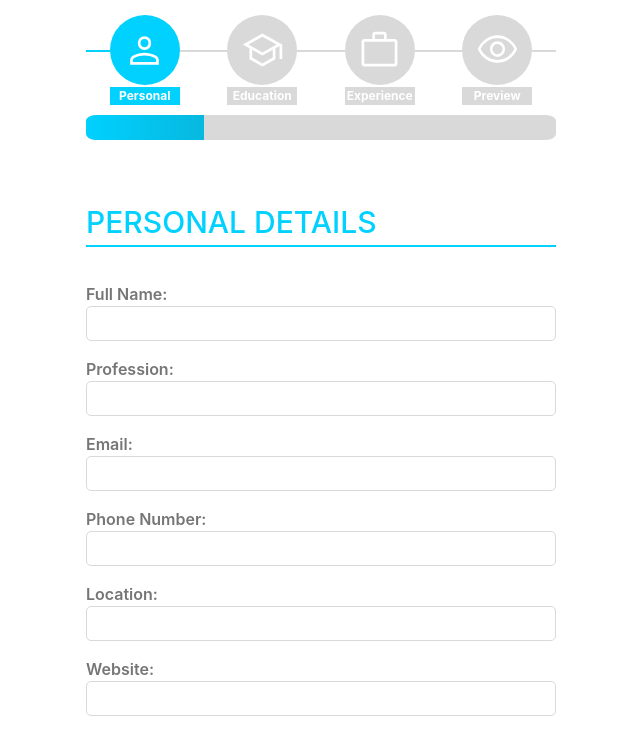
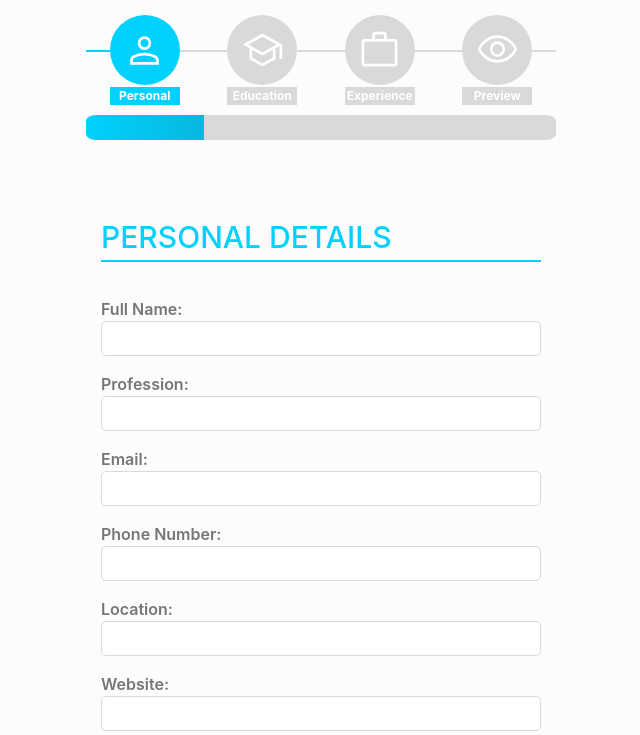
Before and after one commit to smyler3/swiftly-cv, a React (Vite) app: page / in a window 1280 px wide. Shown: the top 735 px of the page, without its empty margins (319-959 px from the left). Built offline with nearby package versions, Linux system fonts and the light colour scheme.

Commit message:
clean: correct main tag placement and apply styling

```diff
--- a/src/App.css
+++ b/src/App.css
@@ -5,15 +5,20 @@
     justify-content: center;
 
     width: 100vw;
-    max-width: var(--max-content-width);
     margin: 0 auto;
-    padding: 15px;
     text-align: center;
+
+    background-color: #FCFCFC;
 }
 
 main,
 .content-page {
     width: 100%;
+    max-width: var(--max-content-width);
+
+    padding: 15px;
+
+    background-color: #FCFCFC;
 }
 
 button {
--- a/src/App.jsx
+++ b/src/App.jsx
@@ -20,6 +20,7 @@ const steps = [
 function App() {
   return (
     <>
+    <main>
       <ProgressTracker steps={steps} currentStep={0} />
       <PersonalForm />
       <ProgressTracker steps={steps} currentStep={1}/>
@@ -28,6 +29,7 @@ function App() {
       <ExperienceForm />
       <ProgressTracker steps={steps} currentStep={3}/>
       <PreviewPage />
+    </main>
     <Footer />
     </>
   )
--- a/src/components/FormSection.jsx
+++ b/src/components/FormSection.jsx
@@ -5,14 +5,14 @@ import "../styles/FormSection.css"
 
 const FormSection = ({ title, fields, canAddDelForm=true, addFormText='', canGoBack=false}) => {
     return (
-        <main>
+        <div>
             <div className='content-page'>
                 <h2 className="form-title">{title}</h2>
                 <Form fields={fields} canDelete={canAddDelForm} />
             </div>
             {canAddDelForm && <AddFormButton text={addFormText} />}
             <NavigationButtons canGoBack={canGoBack} />
-        </main>
+        </div>
     )
 }
 
--- a/src/styles/Footer.css
+++ b/src/styles/Footer.css
@@ -1,8 +1,10 @@
 footer {
     width: 100%;
 
+    padding: 10px;
+
     background-color: white;
-    box-shadow: 0 0 2px #00000025;
+    box-shadow: 0 -2px 2px #00000025;
 }
 
 .footer-content-wrapper {
@@ -12,7 +14,6 @@ footer {
     gap: 5px;
 
     width: 100%;
-    max-width: var(--max-content-width);
 }
 
 .footer-text {
```
Lines whose indentation alone changed are shown as unchanged.
